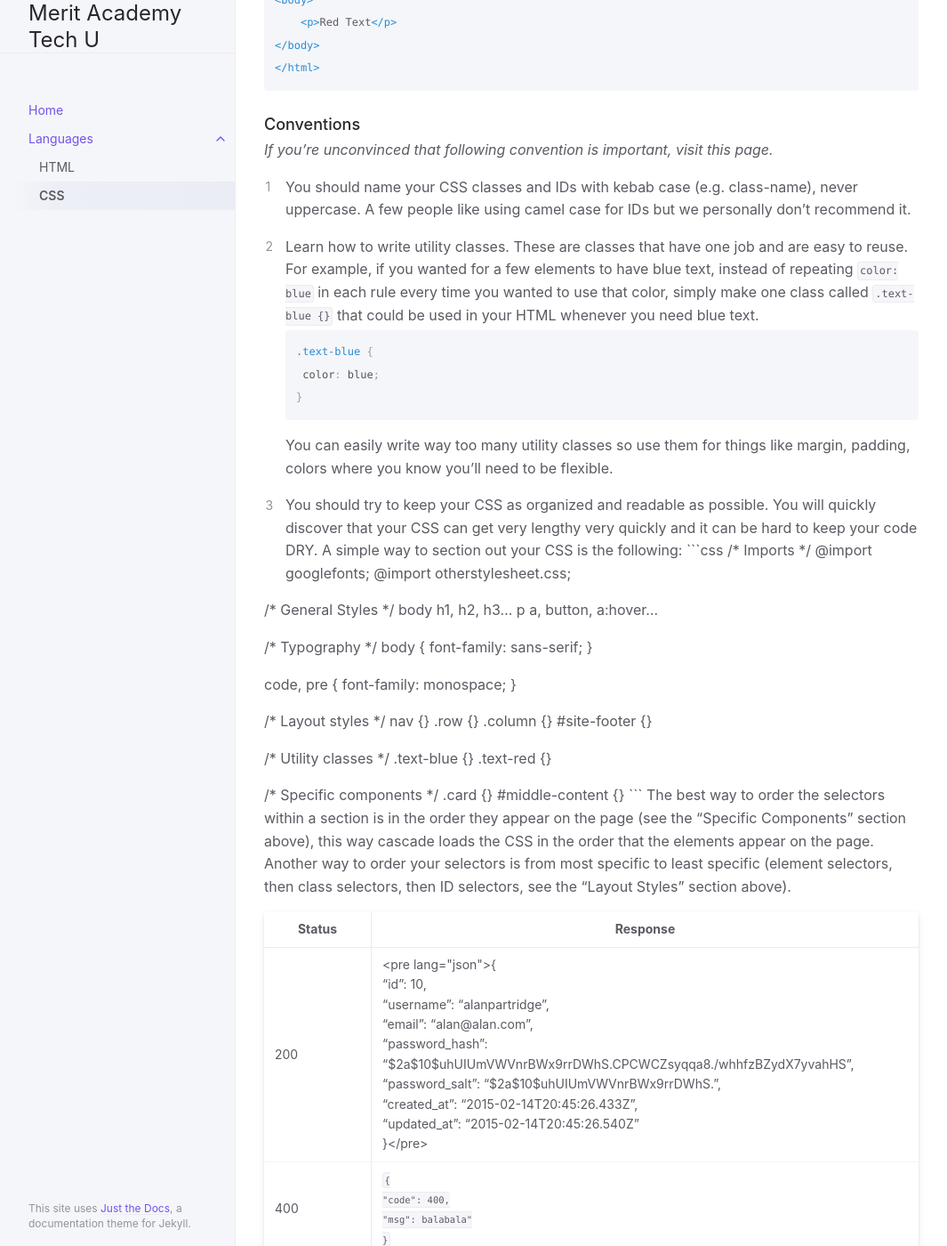
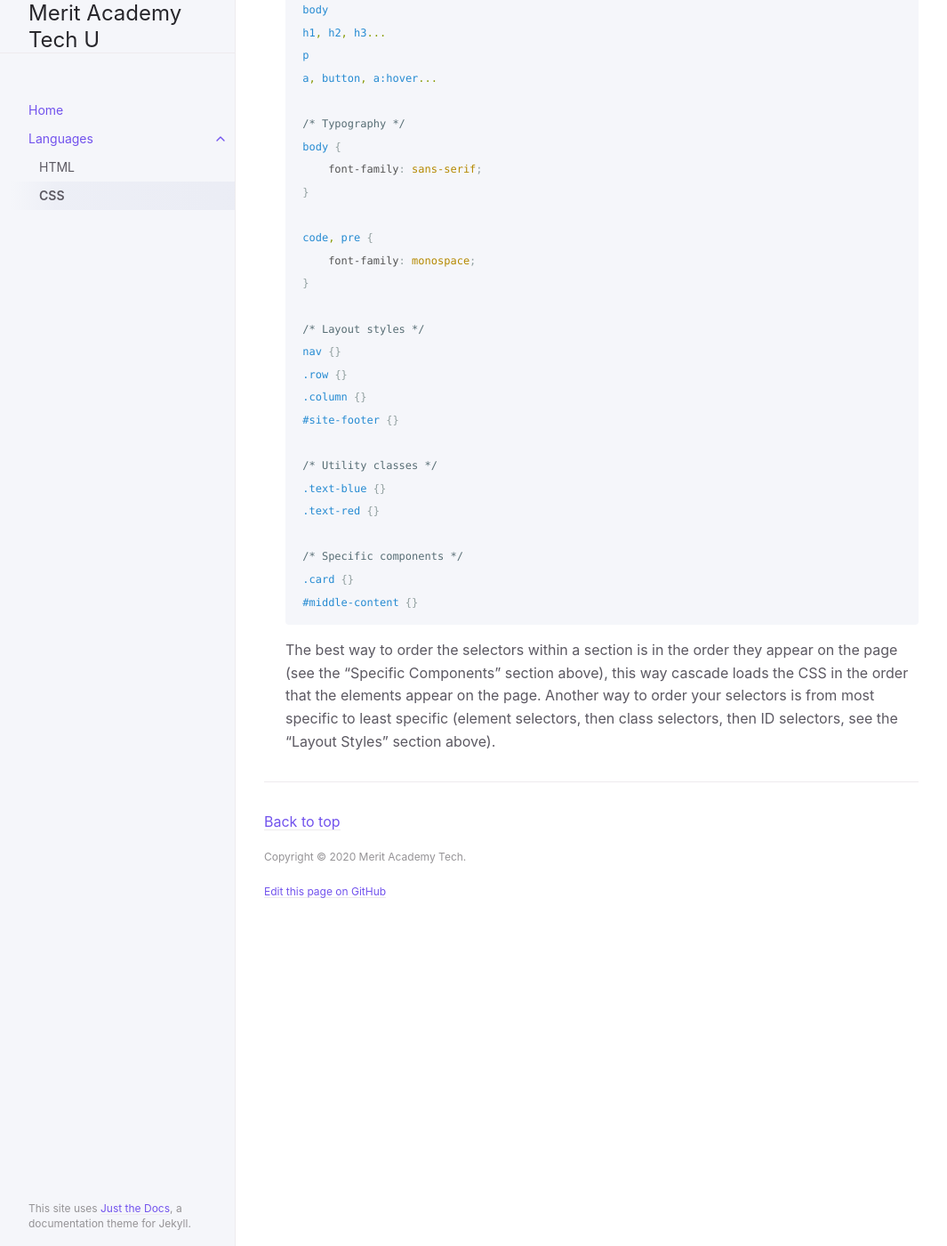
Before and after one commit to talj1/learn-merit, a Jekyll site: the page built from docs/languages/css.md, in a window 1280 px wide and 1400 px high, scrolled down 4486 px. Shown: the whole window at 89% size, without its empty margins (107-1172 px from the left). Built offline with Jekyll 4.4.1, drawn with Linux system fonts in a browser that asks for light colours; some of the changed text lies outside the part shown.

Commit message:
Fix css page

````diff
--- a/docs/languages/css.md
+++ b/docs/languages/css.md
@@ -44,9 +44,8 @@ CSS selectors allow you to style different parts of your HTML in an organized wa
 | ID | Change the styling for one paragraph tag | Paragraph 4 (blue) |
 | Inline style | Change the styling of a tag in HTML | Paragraph 5 (green) |
 
-## Example 1 {.tabset}
-
-### CSS
+#### CSS
+{: .no_toc }
 
 ```css
 /* Element Selector */
@@ -65,7 +64,8 @@ p {
 }
 ```
 
-### HTML
+#### HTML
+{: .no_toc }
 
 ```html
 <html>
@@ -84,15 +84,12 @@ p {
 </html>
 ```
 
-## {-}
-
 ### Cascade
 
 The "Cascade" part of "CSS" refers to its loading behavior. CSS is loaded from top to bottom, thus bottom styles might override styles above them.
 
-## Example 2 {.tabset}
-
-### CSS
+#### CSS
+{: .no_toc }
 
 ```css
 p {
@@ -105,7 +102,8 @@ p {
 }
 ```
 
-### HTML
+#### HTML
+{: .no_toc }
 
 ```html
 <html>
@@ -118,13 +116,10 @@ p {
 </html>
 ```
 
-## {-}
-
 This behavior extends to multiple stylesheets loaded in the HTML document head, later stylesheets may override styles in previous stylesheets. In the example below, the styles from file2.css will be used instead of file1.css because of the order the stylesheets are linked in the HTML.
 
-## Example 3 {.tabset}
-
-### file1.css
+#### file1.css
+{: .no_toc }
 
 ```css
 p {
@@ -132,7 +127,8 @@ p {
 }
 ```
 
-### file2.css
+#### file2.css
+{: .no_toc }
 
 ```css
 p {
@@ -140,7 +136,9 @@ p {
 }
 ```
 
-### HTML
+#### HTML
+{: .no_toc }
+
 ```html
 <html>
 <head>
@@ -160,51 +158,50 @@ p {
 1. You should name your CSS classes and IDs with kebab case (e.g. class-name), never uppercase. A few people like using camel case for IDs but we personally don't recommend it.
 
 2. Learn how to write utility classes. These are classes that have one job and are easy to reuse. For example, if you wanted for a few elements to have blue text, instead of repeating ```color: blue``` in each rule every time you wanted to use that color, simply make one class called ```.text-blue {}``` that could be used in your HTML whenever you need blue text.
-```css
-.text-blue {
-    color: blue;
-}
-```
-You can easily write way too many utility classes so use them for things like margin, padding, colors where you know you'll need to be flexible.
+
+    ```css
+    .text-blue {
+        color: blue;
+    }
+    ```
+
+    You can easily write way too many utility classes so use them for things like margin, padding, colors where you know you'll need to be flexible.
 
 3. You should try to keep your CSS as organized and readable as possible. You will quickly discover that your CSS can get very lengthy very quickly and it can be hard to keep your code DRY. A simple way to section out your CSS is the following:
-```css
-/* Imports */
-@import googlefonts;
-@import otherstylesheet.css;
 
-/* General Styles */
-body
-h1, h2, h3...
-p
-a, button, a:hover...
+    ```css
+    /* Imports */
+    @import googlefonts;
+    @import otherstylesheet.css;
 
-/* Typography */
-body {
-    font-family: sans-serif;
-}
+    /* General Styles */
+    body
+    h1, h2, h3...
+    p
+    a, button, a:hover...
 
-code, pre {
-    font-family: monospace;
-}
+    /* Typography */
+    body {
+        font-family: sans-serif;
+    }
 
-/* Layout styles */
-nav {}
-.row {}
-.column {}
-#site-footer {}
+    code, pre {
+        font-family: monospace;
+    }
 
-/* Utility classes */
-.text-blue {}
-.text-red {}
+    /* Layout styles */
+    nav {}
+    .row {}
+    .column {}
+    #site-footer {}
 
-/* Specific components */
-.card {}
-#middle-content {}
-```
-The best way to order the selectors within a section is in the order they appear on the page (see the "Specific Components" section above), this way cascade loads the CSS in the order that the elements appear on the page. Another way to order your selectors is from most specific to least specific (element selectors, then class selectors, then ID selectors, see the "Layout Styles" section above).
+    /* Utility classes */
+    .text-blue {}
+    .text-red {}
 
-| Status | Response  |
-| ------ | --------- |
-| 200    |<pre lang="json">{<br>  "id": 10,<br>  "username": "alanpartridge",<br>  "email": "alan@alan.com",<br>  "password_hash": "$2a$10$uhUIUmVWVnrBWx9rrDWhS.CPCWCZsyqqa8./whhfzBZydX7yvahHS",<br>  "password_salt": "$2a$10$uhUIUmVWVnrBWx9rrDWhS.",<br>  "created_at": "2015-02-14T20:45:26.433Z",<br>  "updated_at": "2015-02-14T20:45:26.540Z"<br>}</pre>|
-| 400    |<code>{<br>  "code": 400,<br>  "msg": balabala"<br>}</code>|
+    /* Specific components */
+    .card {}
+    #middle-content {}
+    ```
+
+    The best way to order the selectors within a section is in the order they appear on the page (see the "Specific Components" section above), this way cascade loads the CSS in the order that the elements appear on the page. Another way to order your selectors is from most specific to least specific (element selectors, then class selectors, then ID selectors, see the "Layout Styles" section above).
````
